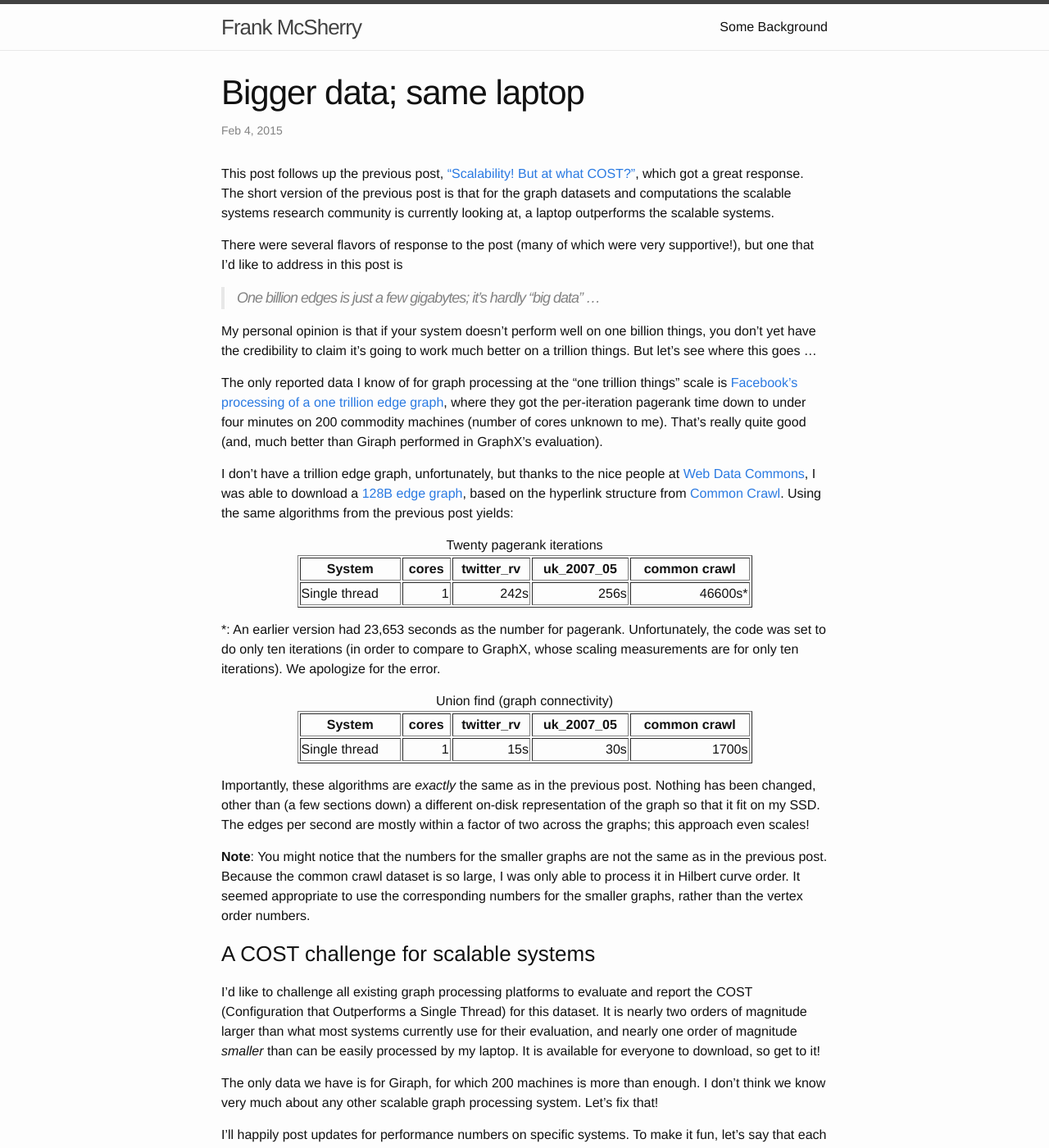
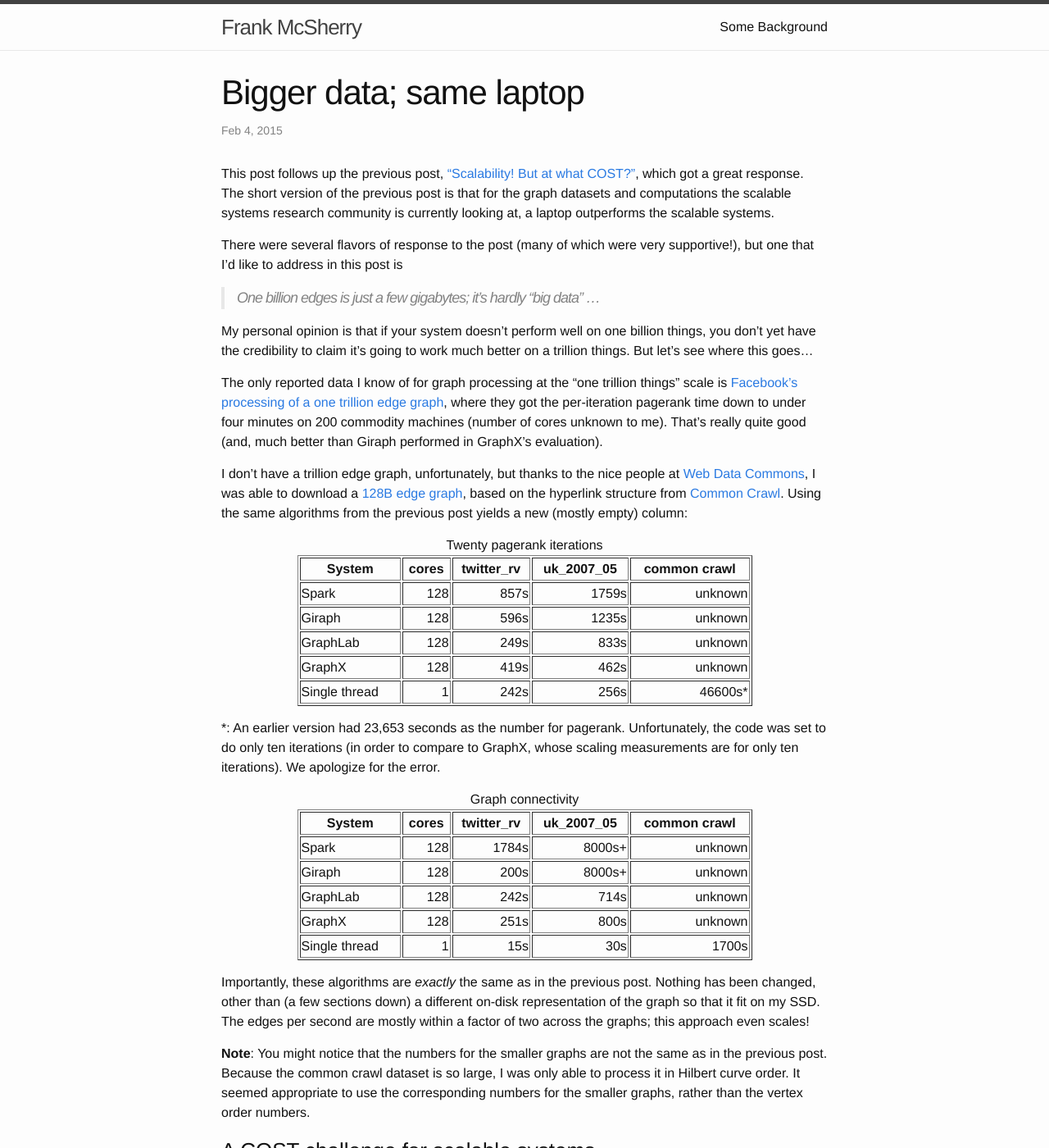
Before and after one commit to frankmcsherry/frankmcsherry.github.io, a Jekyll site: the page built from _posts/2015-01-23-COST2.md, in a window 1280 px wide and 1400 px high. Shown: the whole window at 82% size. Built offline with Jekyll 4.4.1, drawn with Linux system fonts in a browser that asks for light colours.

Commit message:
updated stats

```diff
--- a/_posts/2015-01-23-COST2.md
+++ b/_posts/2015-01-23-COST2.md
@@ -12,15 +12,19 @@ There were several flavors of response to the post (many of which were very supp
 
 > One billion edges is just a few gigabytes; it's hardly "big data" ...
 
-My personal opinion is that if your system doesn't perform well on one billion things, you don't yet have the credibility to claim it's going to work much better on a trillion things. But let's see where this goes ...
+My personal opinion is that if your system doesn't perform well on one billion things, you don't yet have the credibility to claim it's going to work much better on a trillion things. But let's see where this goes...
 
 The only reported data I know of for graph processing at the "one trillion things" scale is [Facebook's processing of a one trillion edge graph](https://www.facebook.com/notes/facebook-engineering/scaling-apache-giraph-to-a-trillion-edges/10151617006153920), where they got the per-iteration pagerank time down to under four minutes on 200 commodity machines (number of cores unknown to me). That's really quite good (and, much better than Giraph performed in GraphX's evaluation).
 
-I don't have a trillion edge graph, unfortunately, but thanks to the nice people at [Web Data Commons](http://webdatacommons.org), I was able to download a [128B edge graph](http://webdatacommons.org/hyperlinkgraph/index.html), based on the hyperlink structure from [Common Crawl](http://commoncrawl.org). Using the same algorithms from the previous post yields:
+I don't have a trillion edge graph, unfortunately, but thanks to the nice people at [Web Data Commons](http://webdatacommons.org), I was able to download a [128B edge graph](http://webdatacommons.org/hyperlinkgraph/index.html), based on the hyperlink structure from [Common Crawl](http://commoncrawl.org). Using the same algorithms from the previous post yields a new (mostly empty) column:
 
 <center>
 <table border="1" style="width:75%">
 <tr> <th>System</th> <th>cores</th> <th>twitter_rv</th> <th>uk_2007_05</th><th>common crawl</th></tr>
+<tr> <td>Spark</td> <td align="right">128</td> <td align="right">857s</td> <td align="right">1759s</td><td align="right">unknown</td></tr>
+<tr> <td>Giraph</td> <td align="right">128</td> <td align="right">596s</td> <td align="right">1235s</td><td align="right">unknown</td></tr>
+<tr> <td>GraphLab</td> <td align="right">128</td> <td align="right">249s</td> <td align="right">833s</td><td align="right">unknown</td></tr>
+<tr> <td>GraphX</td> <td align="right">128</td> <td align="right">419s</td> <td align="right">462s</td><td align="right">unknown</td></tr>
 <tr> <td>Single thread</td> <td align="right">1</td> <td align="right">242s</td><td align="right">256s</td><td align = "right">46600s*</td></tr>
 <caption>Twenty pagerank iterations</caption>
 </table>
@@ -33,8 +37,12 @@ I don't have a trillion edge graph, unfortunately, but thanks to the nice people
 <center>
 <table border="1" style="width:75%">
 <tr> <th>System</th> <th>cores</th> <th>twitter_rv</th> <th>uk_2007_05</th><th>common crawl</th></tr>
+<tr> <td>Spark</td> <td align="right">128</td> <td align="right">1784s</td> <td align="right">8000s+</td><td align="right">unknown</td></tr>
+<tr> <td>Giraph</td> <td align="right">128</td> <td align="right">200s</td> <td align="right">8000s+</td><td align="right">unknown</td></tr>
+<tr> <td>GraphLab</td> <td align="right">128</td> <td align="right">242s</td> <td align="right">714s</td><td align="right">unknown</td></tr>
+<tr> <td>GraphX</td> <td align="right">128</td> <td align="right">251s</td> <td align="right">800s</td><td align="right">unknown</td></tr>
 <tr> <td>Single thread</td> <td align="right">1</td> <td align="right">15s</td><td align="right">30s</td><td align = "right">1700s</td></tr>
-<caption>Union find (graph connectivity)</caption>
+<caption>Graph connectivity</caption>
 </table>
 </center>
 
```
Also changed, not shown: 2 other files.
